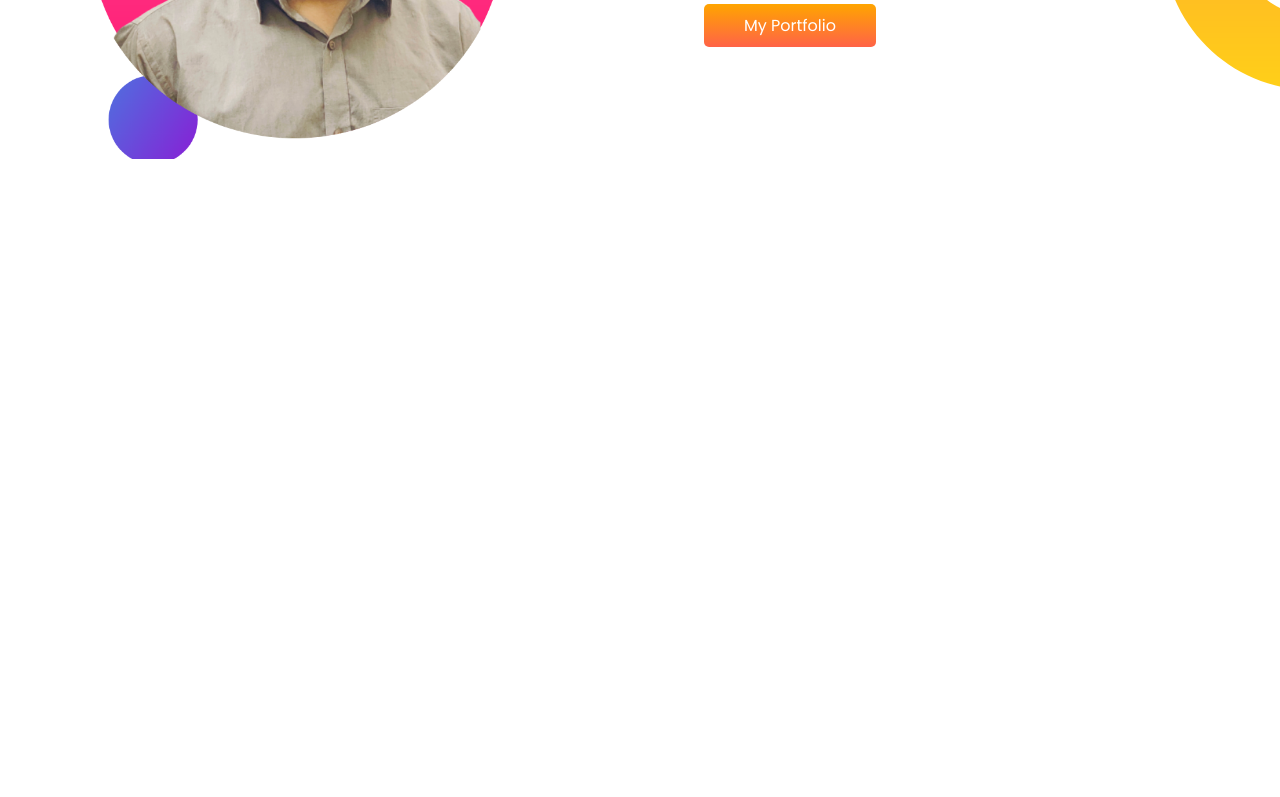
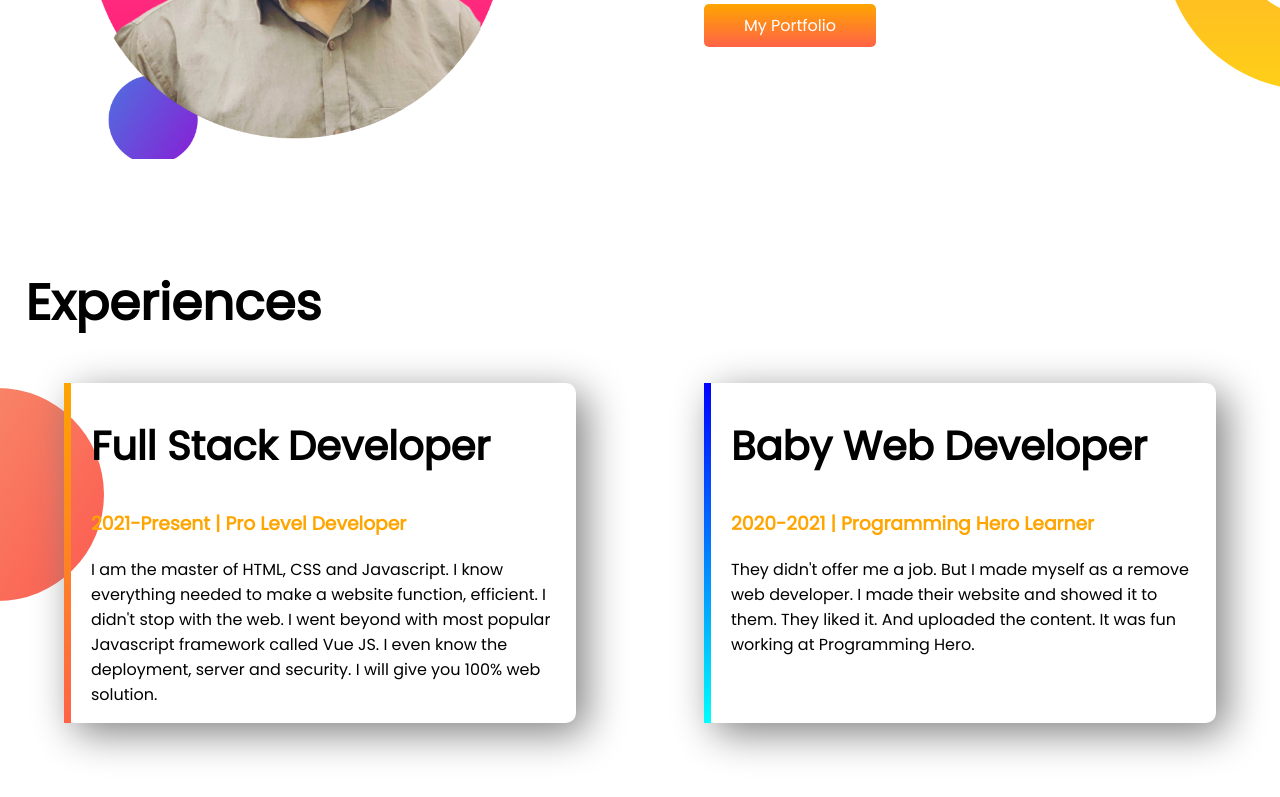
Before and after one commit to pro-ifaz/developer-portfolio, a plain HTML site: page index.html in a window 1280 px wide. Shown: the part 848-1645 px from the top of the page. Before the commit the page ends 1114 px from the top, so only its background shows below. Drawn offline with Linux system fonts and the light colour scheme.

Commit message:
experiences area created

```diff
--- a/index.html
+++ b/index.html
@@ -15,13 +15,14 @@
 <body>
     <!--First section started-->
 
-    <section class="top-banner">
+    <section class="flexible-container top-banner">
         <div class="half-width">
             <h1>Welcome To</h1>
             <h1><span class="name-title">Ifaz Ahmed's</span> World!</h1>
             <h3>Build Climber and Train Stopper
             </h3>
-            <p>You might saw me jumping, climbing buildings, and stopping trains. But nobody pays me a dime for that
+            <p>You might saw me jumping, climbing buildings, and stopping trains.
+                But nobody pays me a dime for that
                 work.
                 That's why I am learning and mastering web development. I will not stop until I become the Web
                 Development
@@ -34,7 +35,7 @@
 
     <!--Second section started-->
 
-    <section class="dream-big">
+    <section class="flexible-container dream-big">
         <div class="half-width">
             <img src="images/ifaz-two.png" alt="">
         </div>
@@ -43,9 +44,36 @@
             <h3>Become a web developer</h3>
             <p>I already learned the basic HTML and CSS. I can build any simple website. I can even teach my grandma how
                 to make simple website. My goal is to build 3 websites and learn advanced topics.</p>
-            <a class="hire-button" target="_blank" href="ifaz.netlify.app">My Portfolio</a>
+            <a class="hire-button" target="_blank" href="https://ifaz.netlify.app">My Portfolio</a>
         </div>
     </section>
+
+    <!--Third section started-->
+
+    <section class="experience-area">
+        <h1 style="padding-left: 2%;">Experiences</h1>
+
+        <div class="flexible-container">
+            <div id="full-stack-exp" class="experience-item">
+                <h2>Full Stack Developer</h2>
+                <h3 class="name-title">2021-Present | Pro Level Developer
+                </h3>
+                <p>I am the master of HTML, CSS and Javascript. I know everything needed to make a website function,
+                    efficient. I didn't stop with the web. I went beyond with most popular Javascript framework called
+                    Vue JS. I even know the deployment, server and security. I will give you 100% web solution.
+                </p>
+            </div>
+            <div id="baby-web-exp" class="experience-item">
+                <h2>Baby Web Developer</h2>
+                <h3 class="name-title">2020-2021 | Programming Hero Learner
+                </h3>
+                <p>They didn't offer me a job. But I made myself as a remove web developer. I made their website and
+                    showed it to them. They liked it. And uploaded the content. It was fun working at Programming Hero.
+                </p>
+            </div>
+        </div>
+    </section>
+
 </body>
 
 </html>
--- a/style.css
+++ b/style.css
@@ -5,10 +5,13 @@ margin: 0%
 h1{
     font-size: 50px;
 }
+h2{
+    font-size: 40px;
+}
 .name-title{
     color: orange;
 }
-section{
+.flexible-container{
     display: flex;
     margin-bottom: 100px;
 }
@@ -34,4 +37,29 @@ background-repeat: no-repeat;
     background-image: url(images/dream-bg.png);
     background-repeat: no-repeat;
     background-position: right;
+
 }
+.experience-area{
+    background-image: url(images/exp-bg.png);
+    background-repeat: no-repeat;
+    background-position: left;
+}
+.experience-item{
+    width: 40%;
+    margin-left: 5%;
+    margin-right: 5%;
+    padding-left: 20px;
+    padding-right: 20px;
+    box-shadow: 10px 10px 40px gray;
+    border-radius: 10px;
+}
+#full-stack-exp{
+    border-left: 7px solid;
+    border-image: linear-gradient(orange,tomato);
+    border-image-slice: 1;
+}
+#baby-web-exp{
+    border-left: 7px solid;
+    border-image: linear-gradient(blue,cyan);
+    border-image-slice: 1;
+}
```
